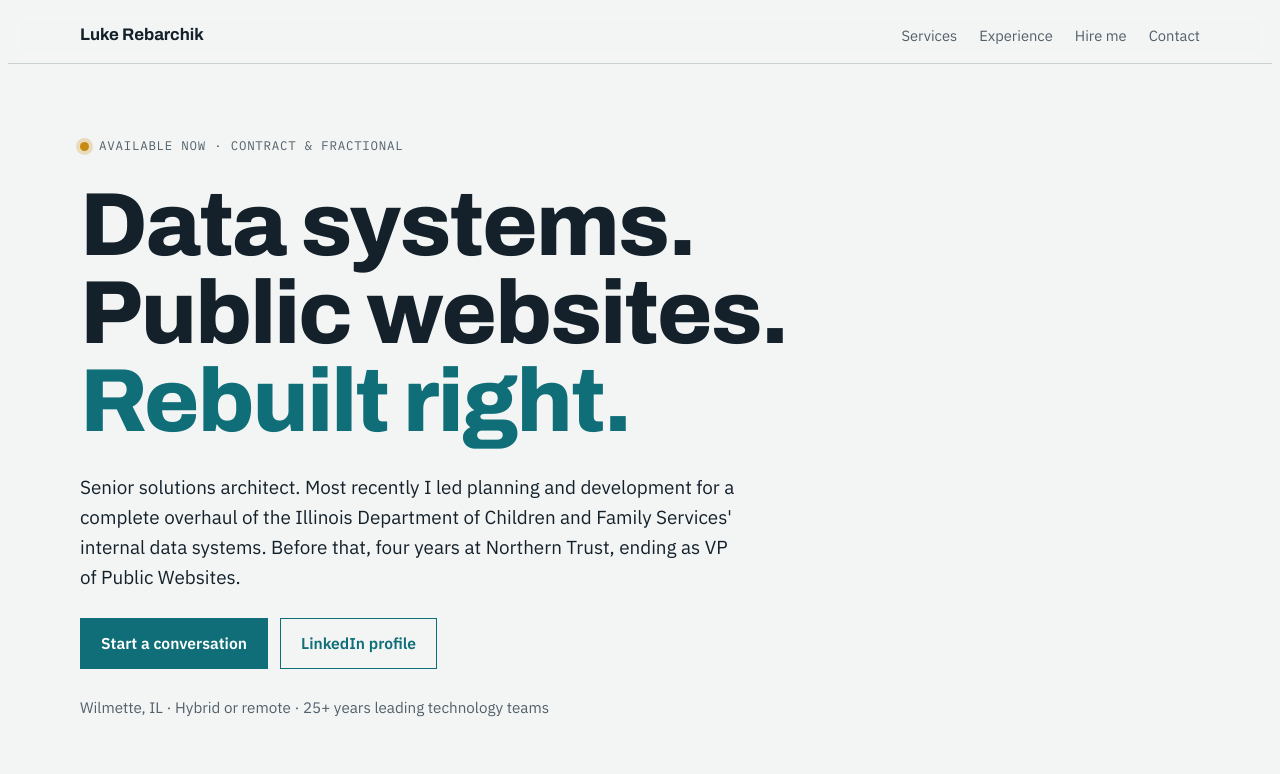
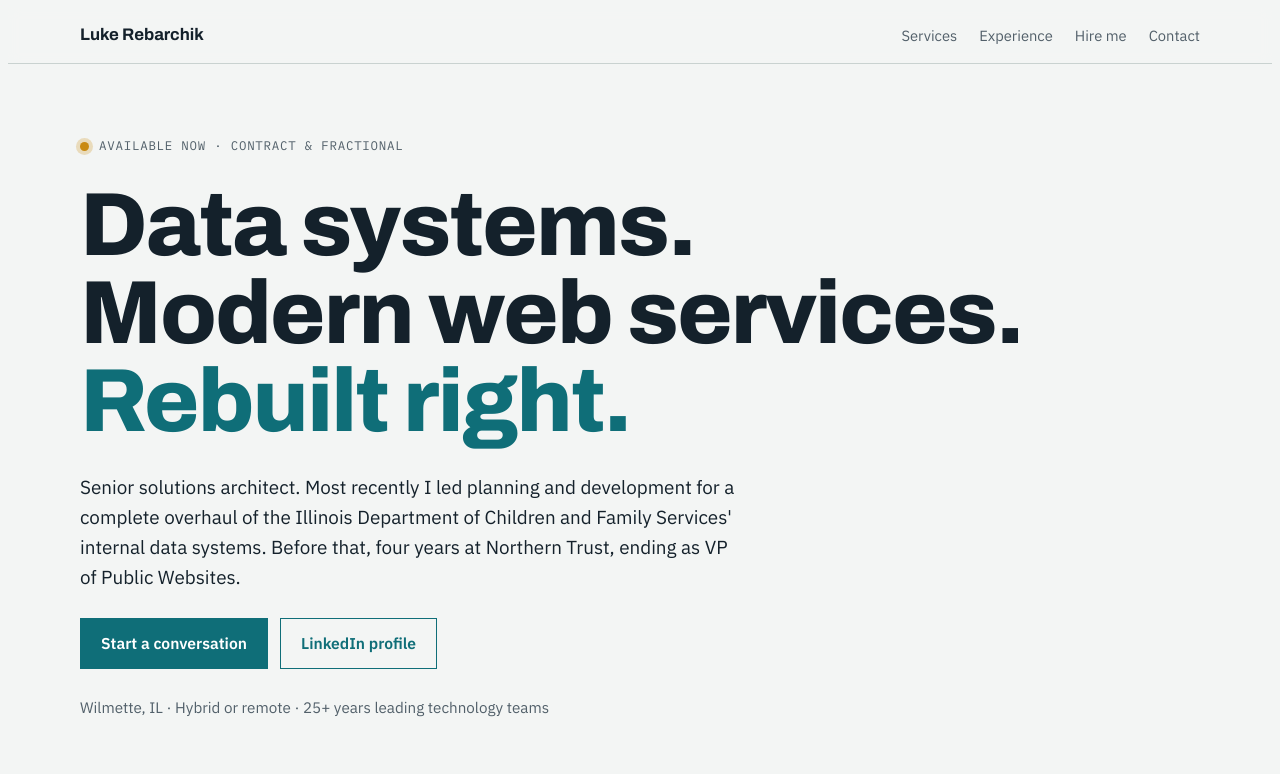
Before and after one commit to luke80/lukerebarchik.com, a plain HTML site: page index.html in a window 1280 px wide. Shown: the top 774 px of the page. Drawn offline with Linux system fonts and the light colour scheme.

Commit message:
Updated hero text

```diff
--- a/index.html
+++ b/index.html
@@ -161,7 +161,7 @@ footer.bottom .wrap{padding-block:22px;display:flex;justify-content:space-betwee
   <section class="hero">
     <div class="wrap">
       <div class="status mono"><i aria-hidden="true"></i>Available now · Contract &amp; fractional</div>
-      <h1><span>Data systems.</span><span>Public websites.</span><span>Rebuilt right.</span></h1>
+      <h1><span>Data systems.</span><span>Modern web services.</span><span>Rebuilt right.</span></h1>
       <p class="lede">Senior solutions architect. Most recently I led planning and development for a complete overhaul of the Illinois Department of Children and Family Services' internal data systems. Before that, four years at Northern Trust, ending as VP of Public Websites.</p>
       <div class="cta">
         <a class="btn primary" href="#contact">Start a conversation</a>
```
